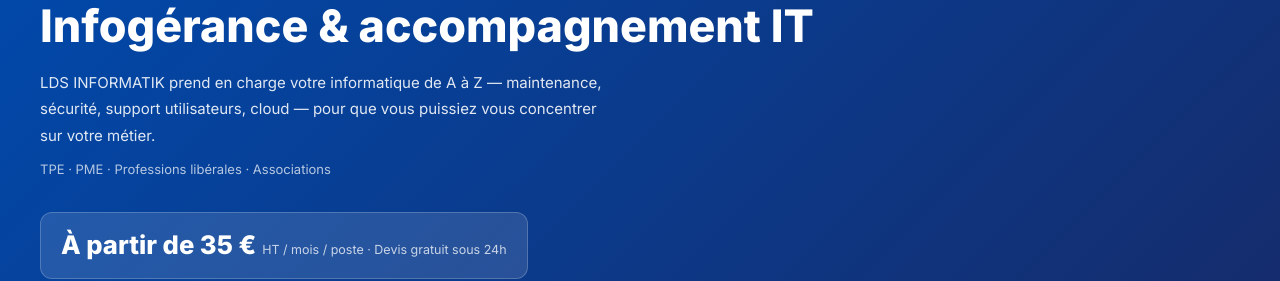
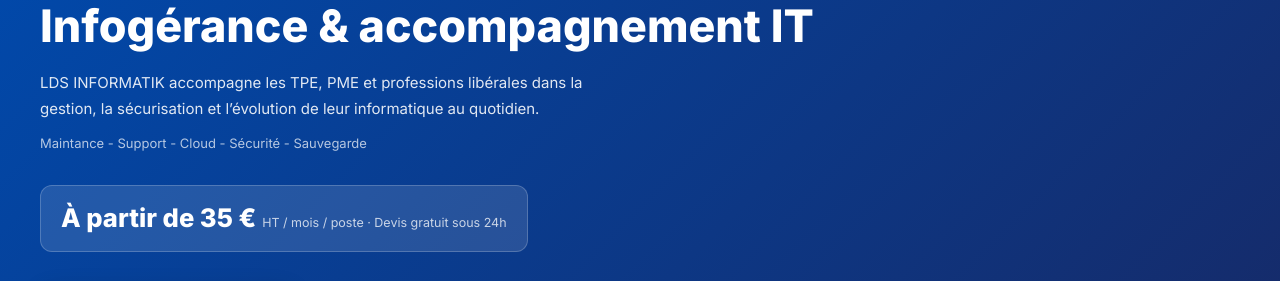
Before and after one commit to ldsinformatik/lds-informatik, a Next.js app: page /infogerance in a window 1280 px wide. Shown: the part 164-445 px from the top of the page. Built offline with nearby package versions, Linux system fonts and the light colour scheme; no server answers; the database is empty.

Commit message:
Update page.tsx

```diff
--- a/app/(public)/infogerance/page.tsx
+++ b/app/(public)/infogerance/page.tsx
@@ -293,10 +293,9 @@
           Infogérance &amp; accompagnement <strong>IT</strong>
         </h1>
         <p className="ig-hero-desc">
-          LDS INFORMATIK prend en charge votre informatique de A à Z — maintenance, sécurité,
-          support utilisateurs, cloud — pour que vous puissiez vous concentrer sur votre métier.
+          LDS INFORMATIK accompagne les TPE, PME et professions libérales dans la gestion, la sécurisation et l’évolution de leur informatique au quotidien.
         </p>
-        <p className="ig-hero-sub">TPE · PME · Professions libérales · Associations</p>
+        <p className="ig-hero-sub">Maintance - Support - Cloud - Sécurité - Sauvegarde</p>
 
         <div className="ig-hero-price">
           <span className="ig-hero-price-main">À partir de 35 €</span>
```
